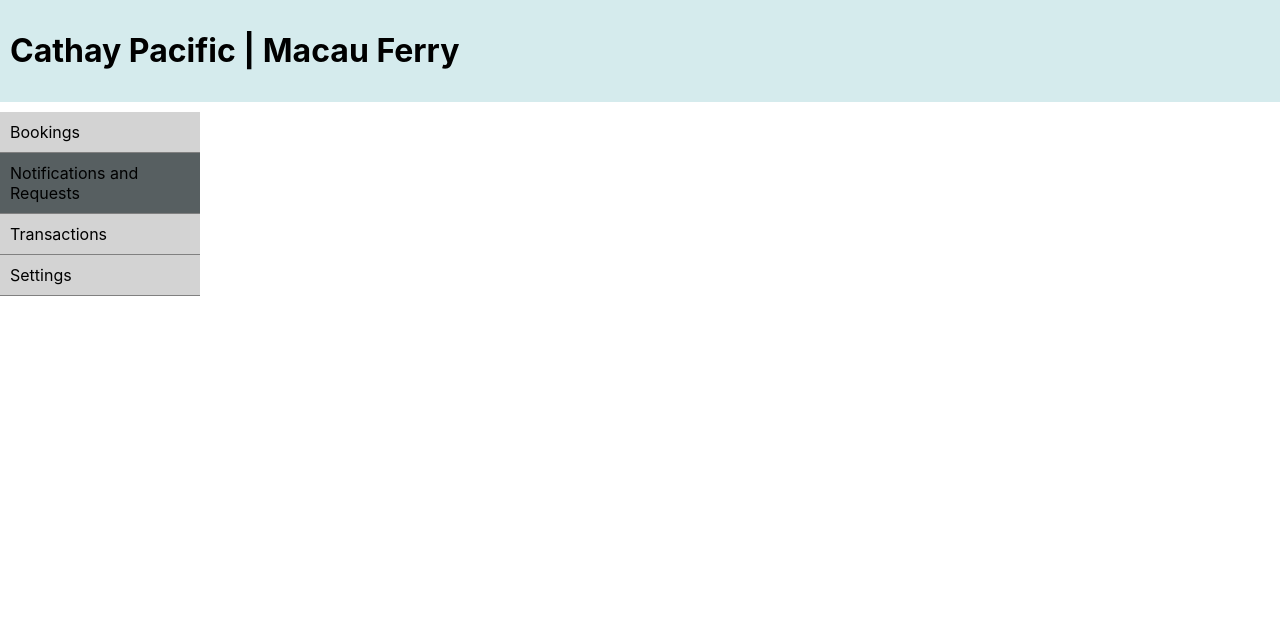
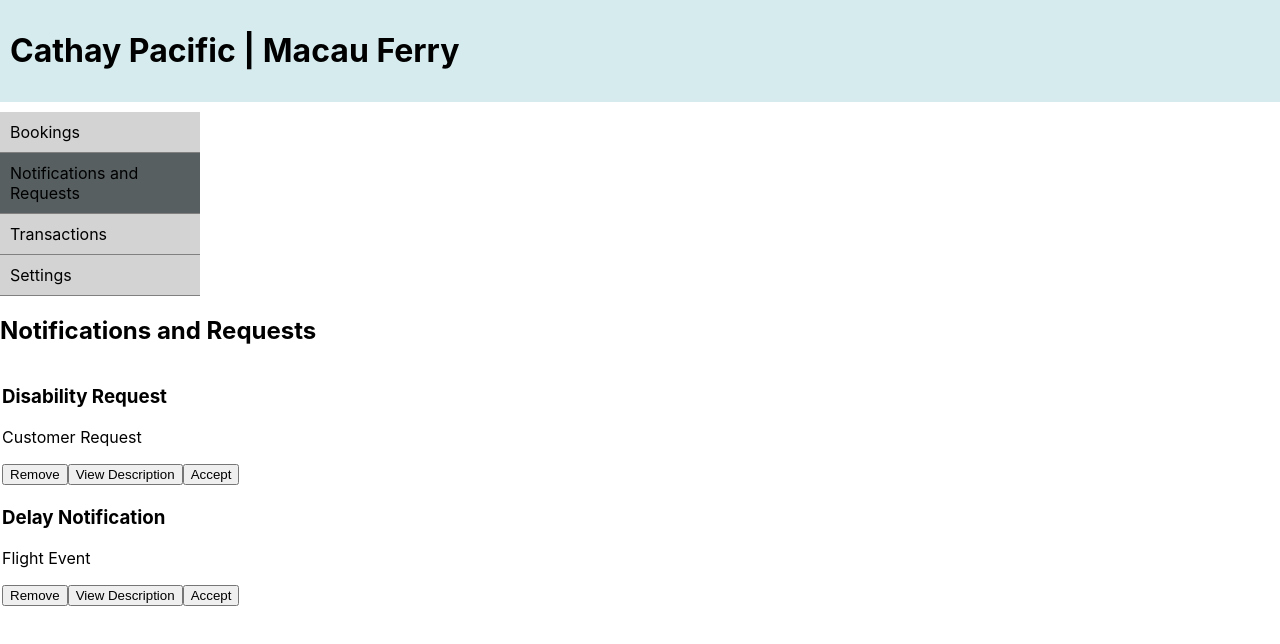
Before and after one commit to Codes-of-Aryan/Hermes, a React (Create React App) app in the folder business_portal/: page / in a window 1280 px wide. Shown: the top 644 px of the page. Built offline with nearby package versions, Linux system fonts and the light colour scheme.

Commit message:
Notification List added, with a local

```diff
--- a/business_portal/src/App.js
+++ b/business_portal/src/App.js
@@ -1,12 +1,14 @@
 import "./App.css";
 import Header from "./components/Header";
 import VerticalMenu from "./components/VerticalMenu";
+import NotificationList from "./components/NotificationList";
 
 function App() {
   return (
-    <div>
+    <div className="main-app-window">
       <Header />
       <VerticalMenu />
+      <NotificationList />
     </div>
   );
 }
--- /dev/null
+++ b/business_portal/src/components/NotificationList.css
@@ -0,0 +1,11 @@
+.notification-list {
+  display: flex;
+  width: 50%;
+  flex-direction: row;
+  margin: 0;
+  padding: 10px;
+}
+
+.inline {
+  display: inline;
+}
--- a/business_portal/src/components/NotificationList.js
+++ b/business_portal/src/components/NotificationList.js
@@ -0,0 +1,80 @@
+import React, { useState } from "react";
+import "./NotificationList.css";
+
+function NotificationList() {
+  const [notifications, setNotifications] = useState([
+    {
+      title: "Disability Request",
+      category: "Customer Request",
+      id: "1",
+      description:
+        "I am a person with disability and I need a wheelchair, flight no: CX 1234, ferry boarding at : 1600 hrs 12/12/2021",
+    },
+    {
+      title: "Delay Notification",
+      category: "Flight Event",
+      id: "2",
+      description:
+        "Flight no : CX 1234, delayed by 1 hour, new arrival datetime: 1800 hrs 12/12/2021",
+    },
+  ]);
+  //function to remove notification from the list
+  const removeNotification = (id) => {
+    setNotifications(
+      notifications.filter((notification) => notification.id !== id)
+    );
+    //send a rest delete request to the backend
+    fetch("/api/profile", {
+      method: "DELETE",
+      body: { id: id, status: "rejected" },
+    })
+      .then((response) => response.json())
+      .then((data) => {
+        console.log(data); // Handle the server response
+      })
+      .catch((error) => {
+        console.error(error); // Handle the error
+      });
+  };
+  //function to accept the request
+  const acceptRequest = (id) => {
+    //send a rest put request to the backend
+    fetch("/api/profile", {
+      method: "PUT",
+      body: { id: id, status: "accepted" },
+    })
+      .then((response) => response.json())
+      .then((data) => {
+        console.log(data); // Handle the server response
+      })
+      .catch((error) => {
+        console.error(error); // Handle the error
+      });
+  };
+  return (
+    <div>
+      <h2>Notifications and Requests</h2>
+      <div>
+        <table>
+          {notifications.map((notification) => (
+            <tr>
+              <div key={notification.id}>
+                <h3 className="inline-el">{notification.title}</h3>
+                <p className="inline-el">{notification.category}</p>
+                <button onClick={() => removeNotification(notification.id)}>
+                  Remove
+                </button>
+                <button>View Description</button>
+                <button onClick={() => acceptRequest(notification.id)}>
+                  Accept
+                </button>
+              </div>
+            </tr>
+          ))}
+        </table>
+      </div>
+    </div>
+  );
+}
+
+export default NotificationList;
```
